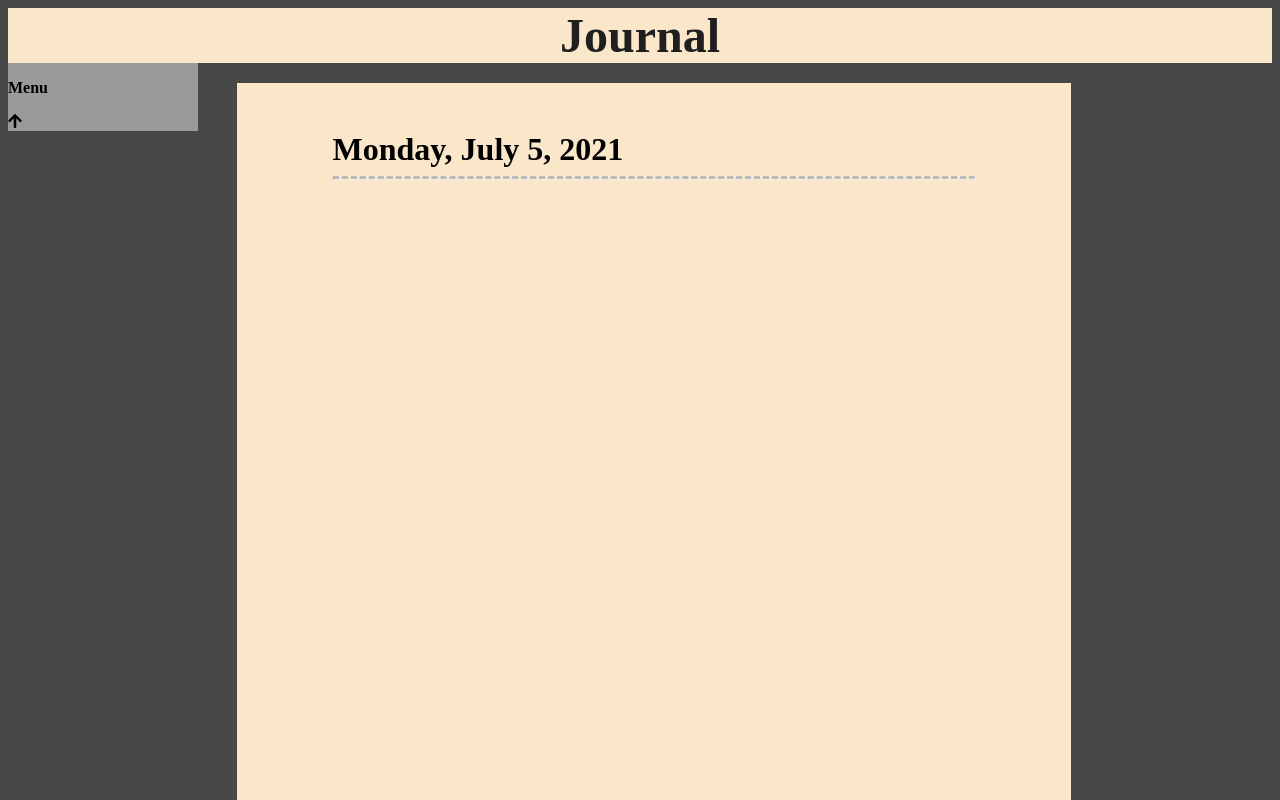
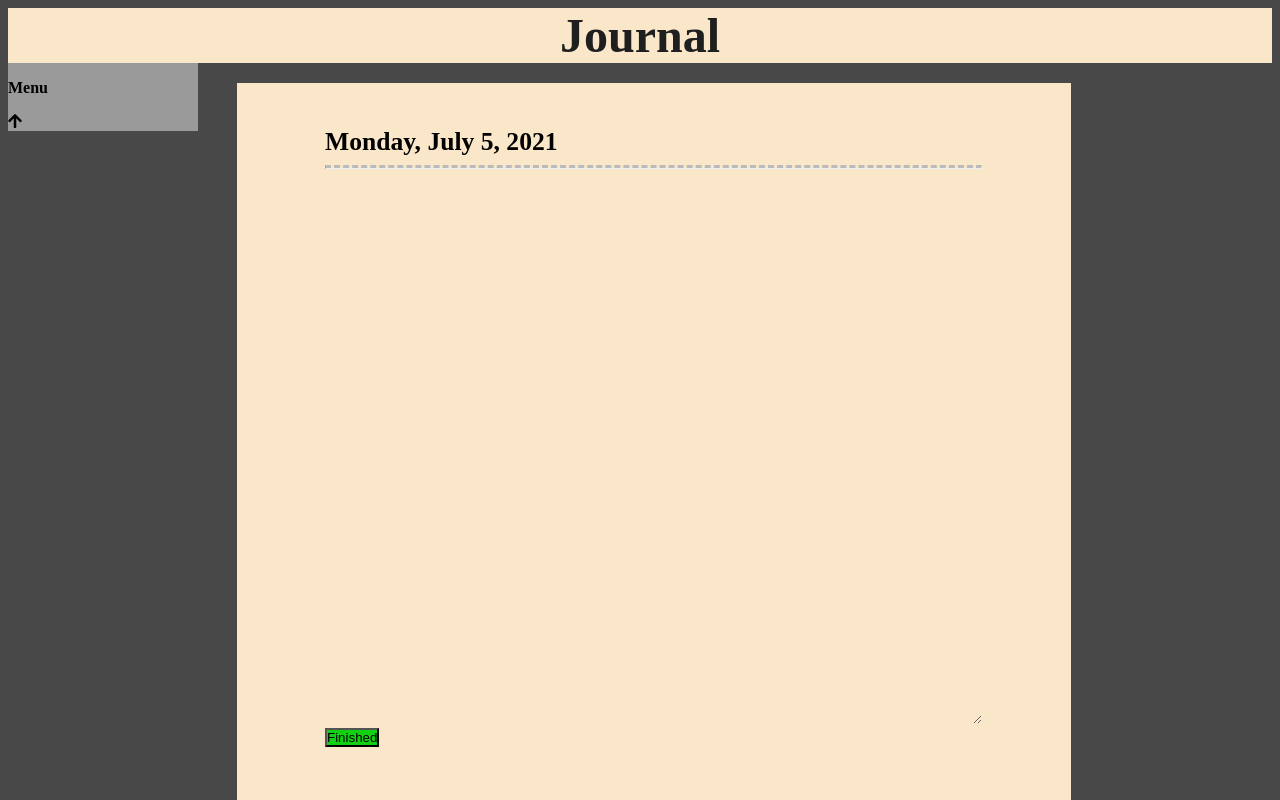
Before and after one commit to LiamMcBride/Website, a plain HTML site: page index.html in a window 1280 px wide. Shown: the top 800 px of the page. Drawn offline with Linux system fonts and the light colour scheme.

Commit message:
Update style.css

```diff
--- a/style.css
+++ b/style.css
@@ -60,10 +60,11 @@ h3{
     position: absolute;
     left: 16.5%;
     margin: 20px;
-    padding-left: 1in;
-    padding-right: 1in;
-    padding-top: .5in;
-    padding-bottom: .5in;
+    padding-left: 7%;
+    padding-right: 7%;
+    padding-top: 3.5%;
+    padding-bottom: 3.5%;
+    height: 90vh;
 
 
 }
@@ -75,7 +76,7 @@ hr{
 .journal-entry{
     margin-top: 10px;
     width: 100%;
-    height: 900px;
+    height: 85%;
     background-color: rgb(250, 230, 201);
     border: none;
     text-align: start;
@@ -85,7 +86,8 @@ hr{
 
 
 input{
-    font-size: 2em;
+    font-size: 2vw;
+
     background-color: rgb(250, 230, 201);
     border: none;
     font-family: 'Times New Roman', Times, serif;
@@ -102,4 +104,6 @@ h2{
 
 .submit-btn{
     background-color: rgb(18, 209, 18);
+    margin: 0px;
+    padding: 0px;
 }
```
